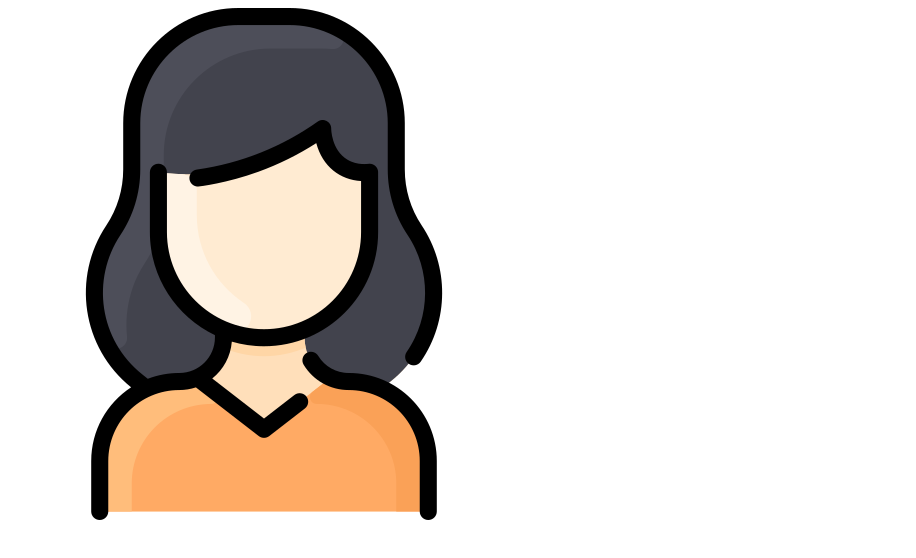
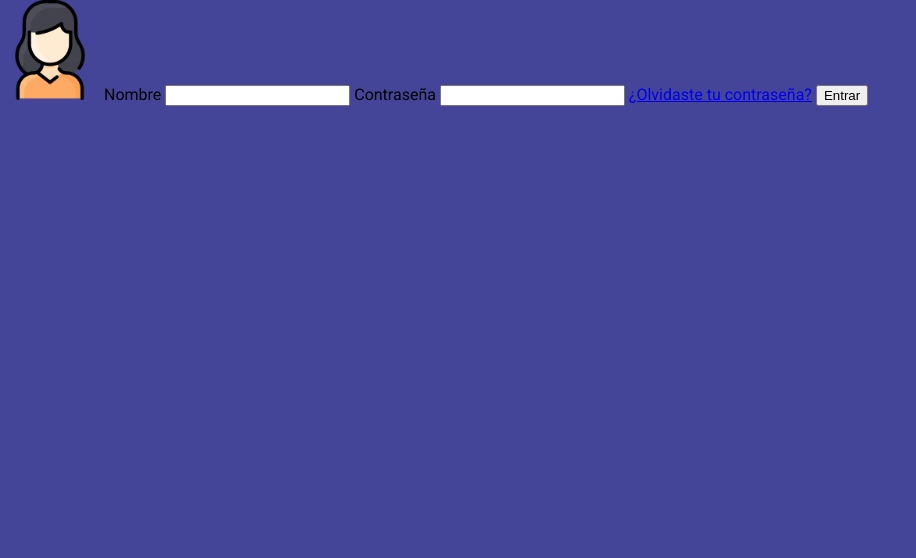
Before and after one commit to 4kPablo/login-landing, a plain HTML site: page index.html in a window 1280 px wide. Shown: the whole page, without its empty margins (0-916 px from the left). Drawn offline with Linux system fonts and the light colour scheme.

Commit message:
Base hecha y style.css agregado

```diff
--- a/index.html
+++ b/index.html
@@ -4,10 +4,20 @@
     <meta charset="UTF-8">
     <meta http-equiv="X-UA-Compatible" content="IE=edge">
     <meta name="viewport" content="width=device-width, initial-scale=1.0">
+    <link rel="stylesheet" href="style.css">
     <title>Login</title>
 </head>
 <body>
-    <img src="/img/person.png" alt="icono">
+    <form action="#">
+        <img src="/img/person.png" alt="icono">
+        <label for="nombre"> Nombre </label>
+        <input type="text" id="nombre">
+        <label for="nombre"> Contraseña </label>
+        <input type="text" id="nombre">
+        <a href="#">¿Olvidaste tu contraseña?</a>
+        <input type="button" value="Entrar">
+    </form>
+
 
 </body>
 </html>
--- /dev/null
+++ b/style.css
@@ -0,0 +1,13 @@
+@import url('https://fonts.googleapis.com/css2?family=Roboto&display=swap');
+
+body {
+    margin: 0;
+    padding: 0;
+    background-color: #449;
+    font-family: 'Roboto', sans-serif;
+}
+
+img {
+    height: 100px;
+    width: 100px;
+}
```
